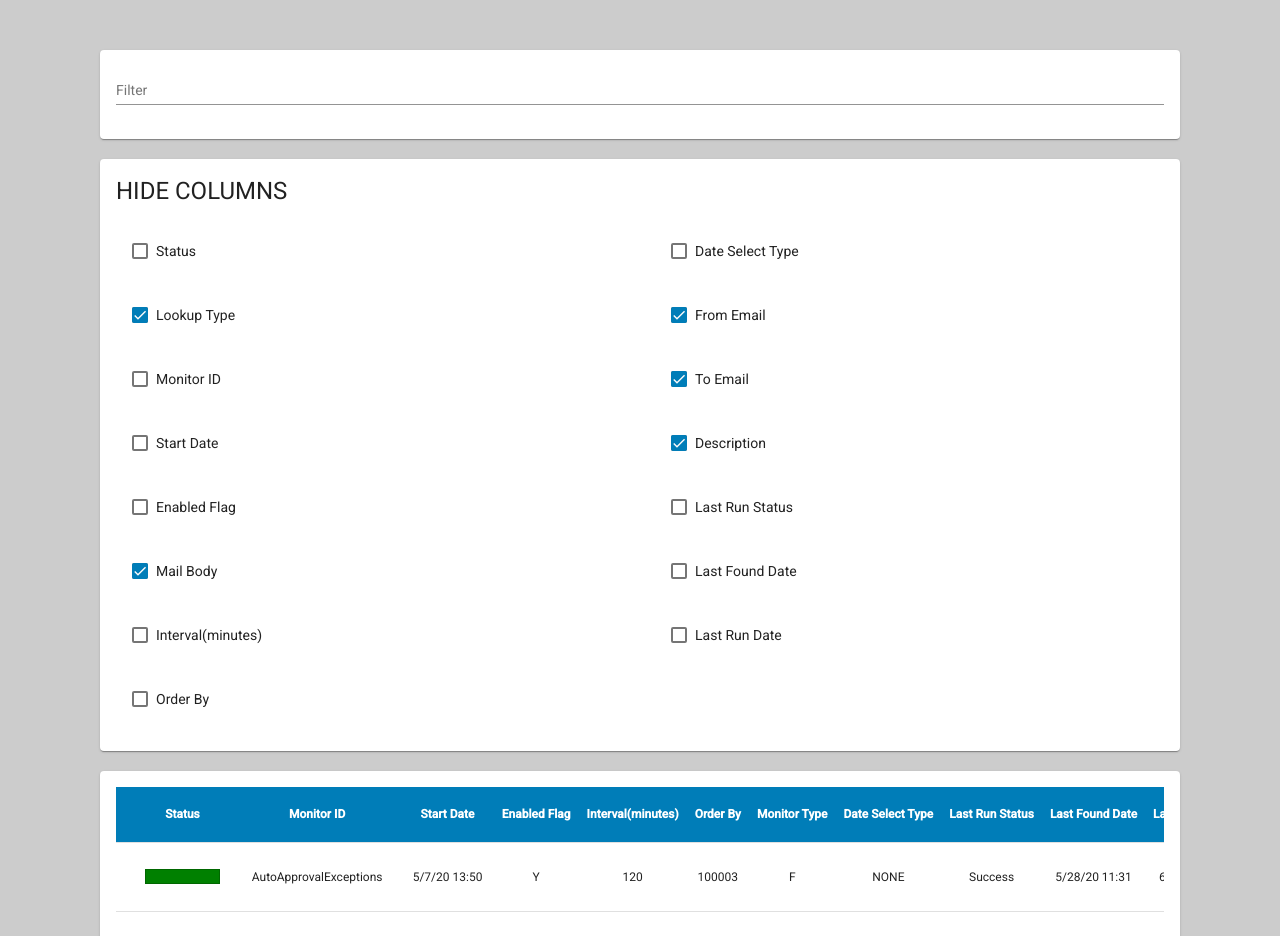
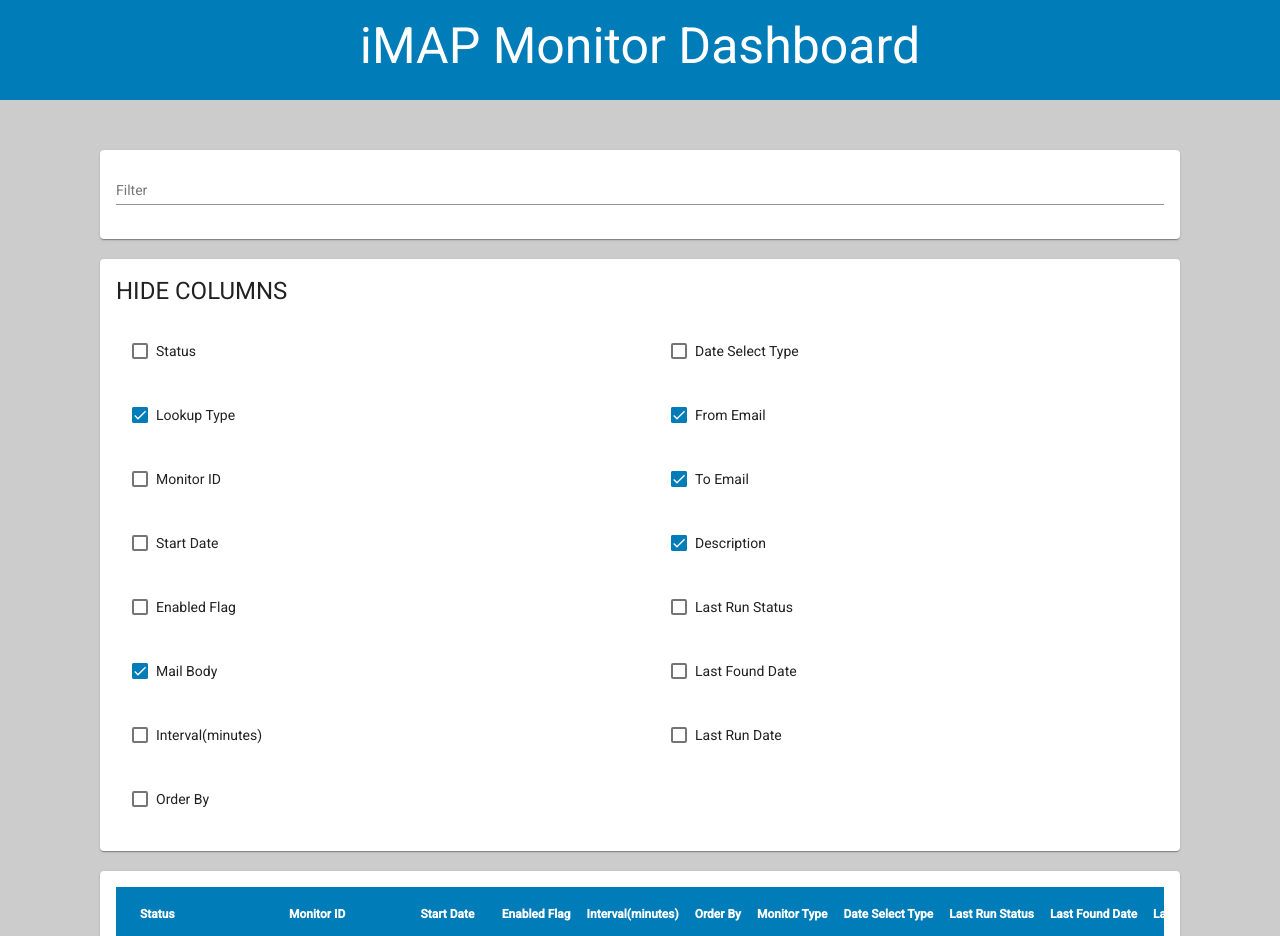
Before and after one commit to ateek-ujjawal/intern-test1, an Angular app: page / in a window 1280 px wide. Shown: the top 936 px of the page. Built offline with nearby package versions, Linux system fonts and the light colour scheme.

Commit message:
Add header
Signed-off-by: W4TCH0UT <ateekujjawal@gmail.com>

```diff
--- a/src/app/app.component.css
+++ b/src/app/app.component.css
@@ -42,7 +42,6 @@ mat-checkbox {
 }
 
 .color-box {
-  float: left;
   width: 75px;
   height: 15px;
   margin: 5px;
--- a/src/app/app.component.html
+++ b/src/app/app.component.html
@@ -1,3 +1,8 @@
+<div style="background-color: #007DB8; width: 100%; height: 100px; text-align: center; margin: auto;">
+  <h1 style="color: white; font-size: 50px; padding-top: 30px;">iMAP Monitor Dashboard</h1>
+</div>
+
+
 <div *ngIf="dataSource != null" class="container4">
 
   <mat-card class="filter-card">
@@ -43,7 +48,7 @@
     <div class="overflow-container mx-auto">
       <table mat-table [dataSource]="dataSource" matSort class="mat-elevation-z8">
         <ng-container matColumnDef="STATUS">
-          <th mat-header-cell *matHeaderCellDef> <b>Status</b> </th>
+          <th mat-header-cell *matHeaderCellDef mat-sort-header> <b>Status</b> </th>
           <td mat-cell *matCellDef="let element">
             <div class="color-box red" *ngIf="element.STATUS == 'red'"></div>
             <div class="color-box green" *ngIf="element.STATUS == 'green'"></div>
--- a/src/app/app.component.ts
+++ b/src/app/app.component.ts
@@ -96,6 +96,12 @@ export class AppComponent {
     this.dataSource.paginator = value;
   }
 
+  @ViewChild(MatSort, {static: true}) sort: MatSort;
+
+  ngOnInit() {
+    this.dataSource.sort = this.sort;
+  }
+
   getDisplayedColumns():string[] {
     return this.columnDefinitions.filter(cd=>!cd.hide).map(cd=>cd.def);
   }
--- a/src/styles.css
+++ b/src/styles.css
@@ -3,7 +3,7 @@
 html, body { height: 100%; }
 body { margin: 0; font-family: Roboto, "Helvetica Neue", sans-serif; }
 
-.mat-header-cell {
+.mat-header-cell{
   flex-direction: column;
   justify-content: center;
 }
@@ -14,5 +14,9 @@ body { margin: 0; font-family: Roboto, "Helvetica Neue", sans-serif; }
   font-size:12px;
 }
 
+.mat-sort-header-arrow {
+  color: white;
+}
+
 .mat-checkbox-ripple .mat-ripple-element,.mat-checkbox-checked.mat-accent .mat-checkbox-background {
 background-color: #007DB8;}
```
